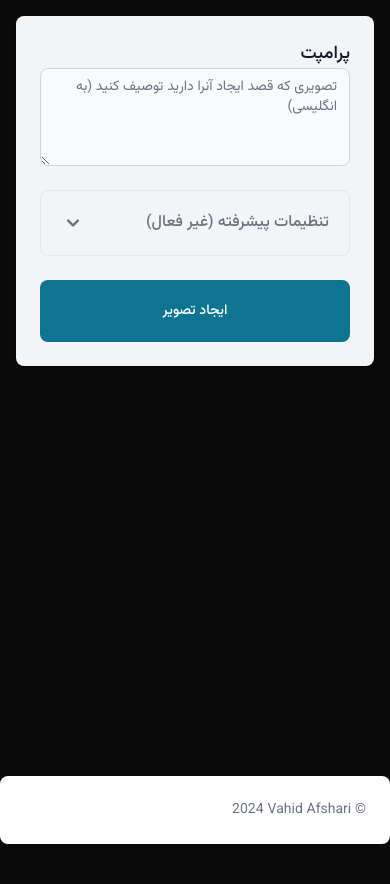
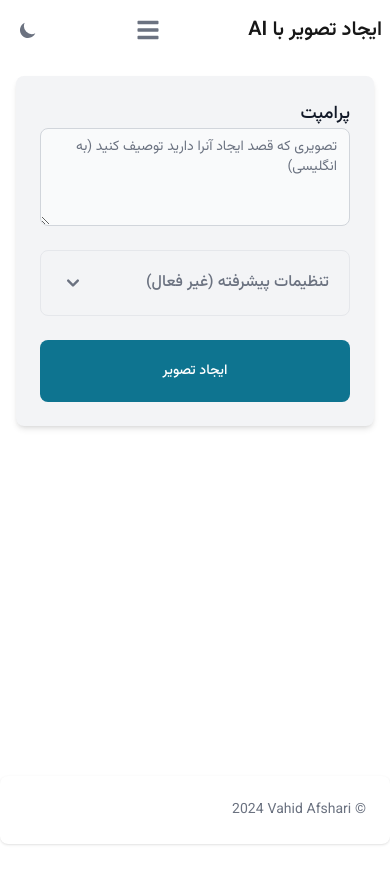
Before and after one commit to vahidinline/my-ai-image-app, a Next.js app: page / in a window 390 px wide. Shown: the top 884 px of the page. Before the commit the page ends 844 px from the top, so only its background shows below. Built offline with nearby package versions, Linux system fonts and the light colour scheme; no server answers.

Commit message:
add darkmode toggle

```diff
--- a/src/app/globals.css
+++ b/src/app/globals.css
@@ -3,7 +3,7 @@
 @tailwind utilities;
 
 :root {
-  --background: #0a0a0a;
+  --background: #fff;
   --foreground: #171717;
 }
 
--- a/src/app/layout.tsx
+++ b/src/app/layout.tsx
@@ -7,20 +7,11 @@ import BugsnagPluginReact from '@bugsnag/plugin-react';
 import BugsnagPerformance from '@bugsnag/browser-performance';
 import Bugsnag from '@bugsnag/js';
 import { SiteFooter } from '@/component/Footer';
-const geistSans = localFont({
-  src: './fonts/GeistVF.woff',
-  variable: '--font-geist-sans',
-  weight: '100 900',
-});
-const geistMono = localFont({
-  src: './fonts/GeistMonoVF.woff',
-  variable: '--font-geist-mono',
-  weight: '100 900',
-});
+import { SiteHeader } from '@/component/Header';
 
 export const metadata: Metadata = {
-  title: 'Create Next App',
-  description: 'Generated by create next app',
+  title: '',
+  description: 'ایجاد تصاویر با استفاده از AI',
 };
 const vazirmatn = Vazirmatn({ subsets: ['latin'] });
 
@@ -38,13 +29,15 @@ export default function RootLayout({
   children: React.ReactNode;
 }>) {
   return (
-    <html suppressHydrationWarning>
-      <head>
-        <ThemeModeScript />
-      </head>
-      <body className={vazirmatn.className}>
-        {children}
-        <SiteFooter />
+    <html lang="fa" suppressHydrationWarning>
+      <head></head>
+      <body
+        className={`${vazirmatn.className} dark:bg-gray-900 dark:text-white`}>
+        <SiteHeader />
+        <div className="flex flex-col min-h-screen">
+          <main className="flex-grow">{children}</main>
+          <SiteFooter />
+        </div>
       </body>
     </html>
   );
--- a/src/app/page.tsx
+++ b/src/app/page.tsx
@@ -216,9 +216,7 @@ export default function Home() {
         {errorMessage && (
           <div className="mt-4 text-red-600 text-center">{errorMessage}</div>
         )}
-        <div className="fixed bottom-4 right-4">
-          <DarkThemeToggle />
-        </div>
+        <div className="fixed bottom-4 right-4"></div>
       </div>
     </Flowbite>
   );
--- /dev/null
+++ b/src/component/Header.tsx
@@ -0,0 +1,35 @@
+'use client';
+
+import {
+  Button,
+  DarkThemeToggle,
+  Navbar,
+  ThemeModeScript,
+} from 'flowbite-react';
+
+export function SiteHeader() {
+  return (
+    <Navbar fluid rounded>
+      <Navbar.Brand href="https://flowbite-react.com">
+        <span className="self-center whitespace-nowrap text-xl font-semibold dark:text-white">
+          ایجاد تصویر با AI
+        </span>
+      </Navbar.Brand>
+      <div className="flex md:order-2">
+        {/* <Button>Get started</Button> */}
+        <Navbar.Toggle />
+      </div>
+      <ThemeModeScript />
+      <DarkThemeToggle />
+      {/* <Navbar.Collapse>
+        <Navbar.Link href="#" active>
+          Home
+        </Navbar.Link>
+        <Navbar.Link href="#">About</Navbar.Link>
+        <Navbar.Link href="#">Services</Navbar.Link>
+        <Navbar.Link href="#">Pricing</Navbar.Link>
+        <Navbar.Link href="#">Contact</Navbar.Link>
+      </Navbar.Collapse> */}
+    </Navbar>
+  );
+}
```
